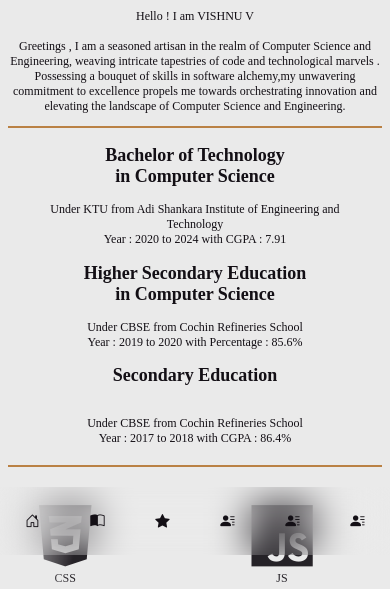
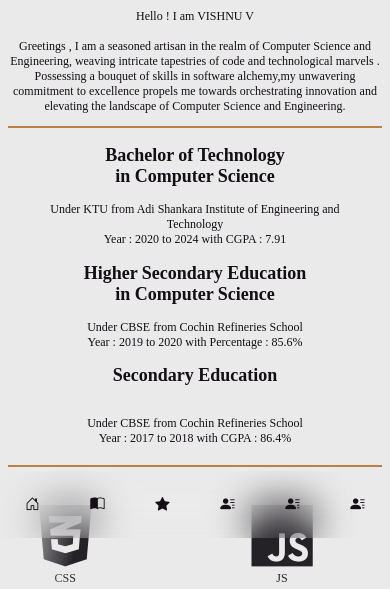
Before and after one commit to VISHNU02V/portfolio, a website: page index.html in a window 390 px wide. Shown: the part 289-878 px from the top of the page. Drawn offline with nearby package versions, Linux system fonts and the light colour scheme.

Commit message:
updated menu

```diff
--- a/style.css
+++ b/style.css
@@ -1395,7 +1395,7 @@ nav{
   .btmnav{
     width:100%;
     display:flex;
-    top:92vh;
+    top:90vh;
     height: 8vh;
     position:fixed;
     z-index: 1000;
```
